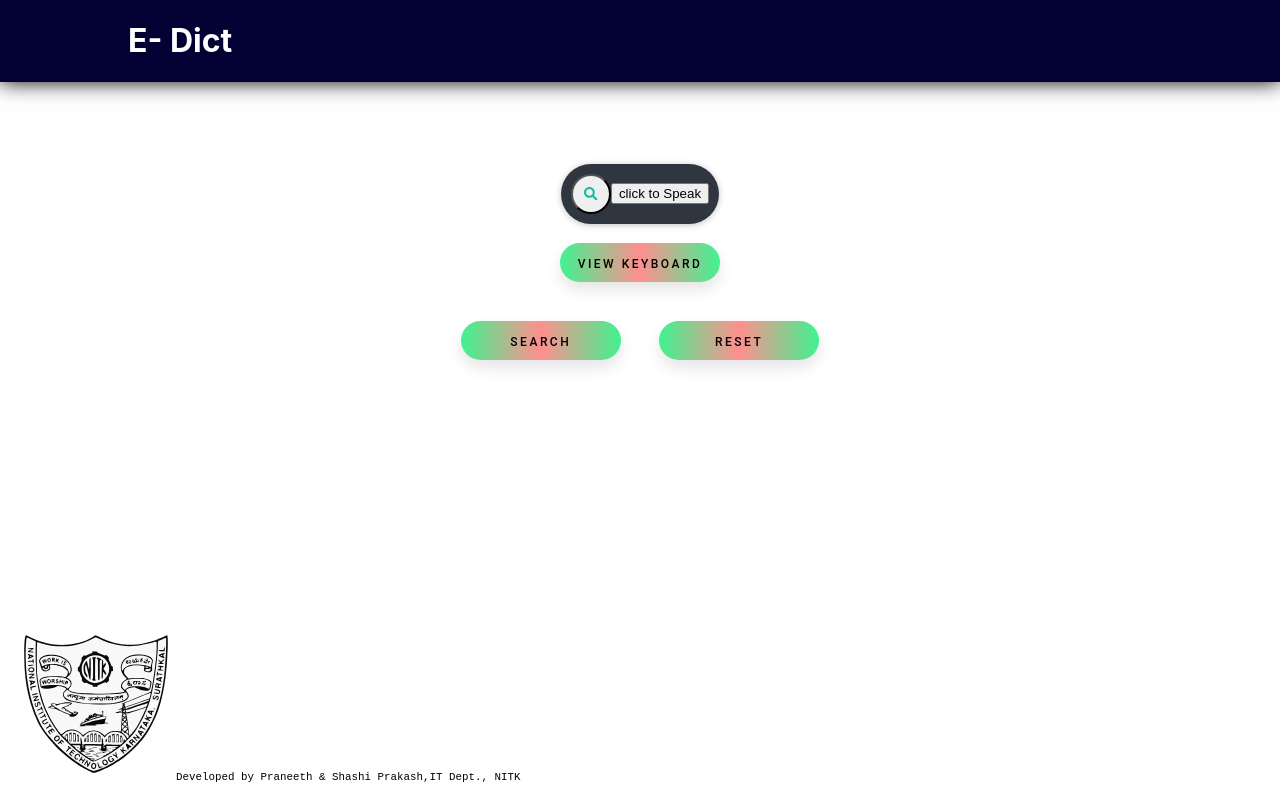
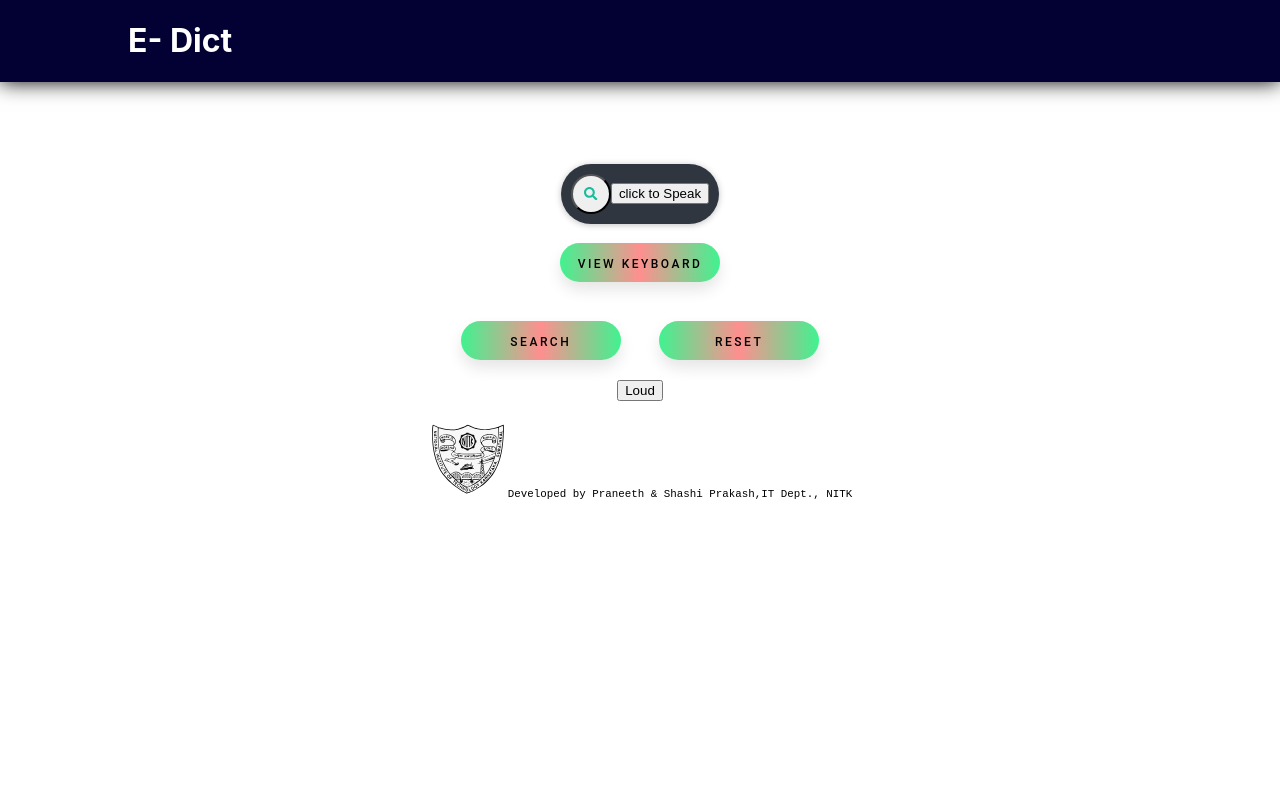
Before and after one commit to prakash204/e-dict, a React (Create React App) app in the folder e-dict/: page / in a window 1280 px wide. Built offline with nearby package versions, Linux system fonts and the light colour scheme.

Commit message:
added text to speech feature

```diff
--- a/e-dict/package.json
+++ b/e-dict/package.json
@@ -6,6 +6,7 @@
     "@testing-library/jest-dom": "^5.16.1",
     "@testing-library/react": "^11.2.7",
     "@testing-library/user-event": "^12.8.3",
+    "gtts": "^0.2.1",
     "react": "^17.0.2",
     "react-dom": "^17.0.2",
     "react-icons": "^4.3.1",
--- a/e-dict/public/index.html
+++ b/e-dict/public/index.html
@@ -15,6 +15,7 @@
       user's mobile device or desktop. See https://developers.google.com/web/fundamentals/web-app-manifest/
     -->
     <link rel="manifest" href="%PUBLIC_URL%/manifest.json" />
+
     <!--
       Notice the use of %PUBLIC_URL% in the tags above.
       It will be replaced with the URL of the `public` folder during the build.
@@ -27,6 +28,7 @@
     <title>React App</title>
   </head>
   <body>
+    <script  src="https://code.responsivevoice.org/responsivevoice.js?key=dNk2mo6M"></script>
     <noscript>You need to enable JavaScript to run this app.</noscript>
     <div id="root"></div>
     <!--
--- a/e-dict/src/home.css
+++ b/e-dict/src/home.css
@@ -127,22 +127,17 @@
 }
 
 .watermark {
-    position: fixed;
+    margin : 1rem;
     bottom: 1rem;
-    left: 1rem;
-    opacity: var(--watermarkOpacity, 0.3);
-    --watermarkOpacity: 0.8;
-    transition: var(--watermarkTransition, 0) ease-out;
-    --watermarkTransition: 0.3s;
     background-color: rgb(255 255 255 / 49%);
-    opacity: 1.0;
-    display: block;
+    display:block;
     flex-wrap: wrap;
 }
 
 .watermark img{
-  width: 10rem;
-  height: 10rem;
+  width: 5rem;
+  height: 5rem;
+  left: 1rem;
 }
 .watermark span{
   color: rgb(0, 0, 0);
@@ -239,3 +234,10 @@ header {
 .no-results{
   text-align: center;
 }
+
+.speaker_button {
+  position: absolute;
+  background-image: url("./speaker.png");
+  width: 20px;
+  height: 30px;
+}
--- a/e-dict/src/home.js
+++ b/e-dict/src/home.js
@@ -6,6 +6,7 @@ import './home.css';
 import {FaSearch} from 'react-icons/fa';
 import logo from './NITK_LOGO.svg';
 import Speechinput from './speechinput.js';
+
 
 const Words = W.Words;
 
@@ -82,6 +83,7 @@ class Home extends Component {
         this.playpauseaudio= this.playpauseaudio.bind(this);
         this.stopaudio= this.stopaudio.bind(this);
         this.startButton = this.startButton.bind(this);
+        this.inputtexttospeech = this.inputtexttospeech.bind(this);
         //this.handleChange = this.handleChange.bind(this);
         //hdhjthis.handleSubmit = this.handleSubmit.bind(this);
     }
@@ -193,7 +195,12 @@ class Home extends Component {
             <div class="matter-div">
                 <div class="sentence-div">
                     {sentences.map((item) => (
-                        <div class="sentence">{item} </div>
+                        <div class="sentence">
+                            {item}
+                            <button type="button" id={item} onClick={(event) => this.texttospeech(event)}>
+                                <img src="./image/speaker.png" alt="speake"/>
+                            </button>
+                        </div>
                     ))}
                 </div>
                 <div class="image-div">
@@ -225,6 +232,15 @@ class Home extends Component {
             return;
         }
         recognition.start();
+    }
+
+    inputtexttospeech() {
+        window.responsiveVoice.speak(this.state.input, "Tamil Female", {pitch: 0.95, volume:25,rate:0.65});
+    }
+
+    texttospeech(event) {
+        let message = event.target.id;
+        window.responsiveVoice.speak(message, "Tamil Female", {pitch: 1, volume:25,rate:0.65});
     }
 
     render() {
@@ -259,7 +275,11 @@ class Home extends Component {
                 </header>
                 <script src="https://unpkg.com/ionicons@5.0.0/dist/ionicons.js"></script>
 
-                { this.state.input !== ""  ? <h1>{this.state.input}</h1> : <h1 style={{color:"white"}}>_</h1> }
+                { this.state.input !== ""  ?
+                    <div>
+                        <h1>{this.state.input}</h1>
+                        <button type="button" onClick={this.inputtexttospeech}> Click to hear</button>
+                    </div> : <h1 style={{color:"white"}}>_</h1> }
 
                 {this.state.want_keyboard === true ?
                 <div>
@@ -330,6 +350,8 @@ class Home extends Component {
                         </>
                 }
 
+                <button type="button" onClick={this.texttospeech}>Loud</button>
+
                 <div class="watermark">
                     <img src={logo} alt="nitk logo"/>
                     <span>Developed by Praneeth & Shashi Prakash,IT Dept., NITK</span>
```
Also changed, not shown: e-dict/src/speaker.png (added), e-dict/src/texttospeech.js (added), 1 other file (tests, documents, lock files or other folders).
